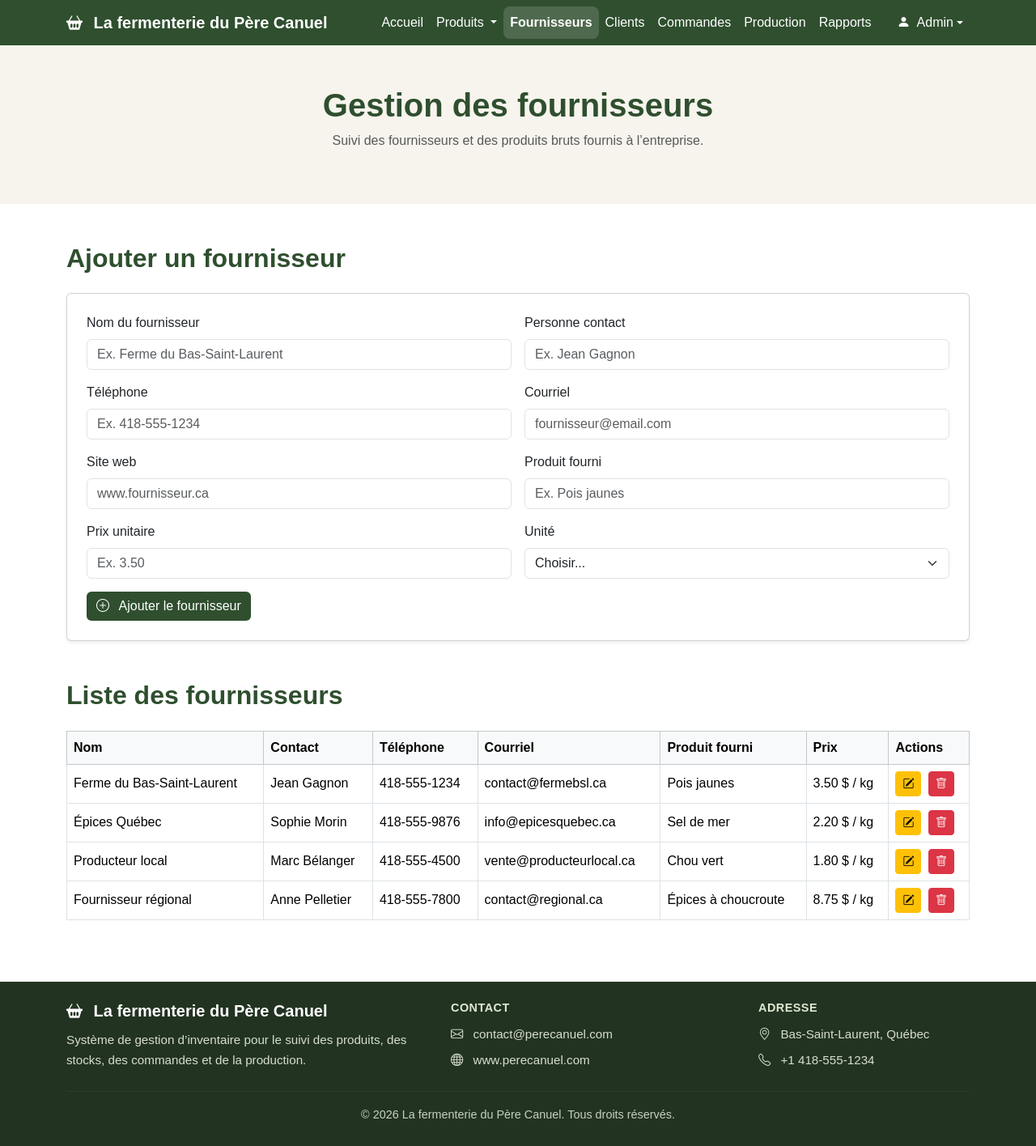
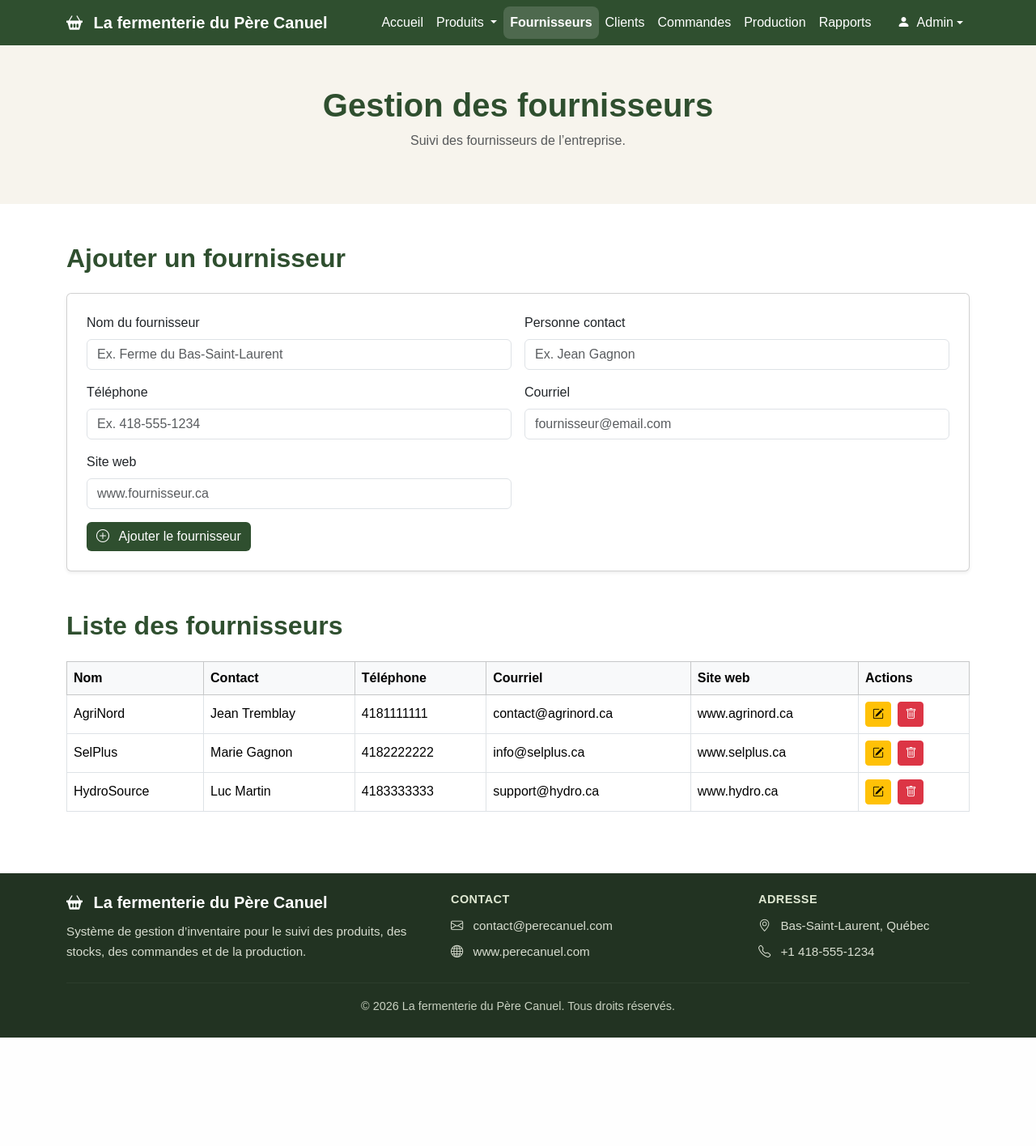
Before and after one commit to MatthewOPJ/Travail_De_Session_BD, a PHP site: page /fournisseurs.php in a window 1280 px wide. Shown: the whole page at 81% size. After the commit the page ends 1282 px from the top, so only its background shows below. Run offline with PHP 8.4, Linux system fonts and the light colour scheme; data comes from the database, SQL or seed files in the repository.

Commit message:
ajout du fournisseur.php correctement

```diff
--- a/TravailSessionBD/fournisseurs.php
+++ b/TravailSessionBD/fournisseurs.php
@@ -1,16 +1,82 @@
+<?php
+require_once "liaisonBD.php";
+
+/* AJOUTER */
+if (isset($_POST["ajouter"])) {
+  $sql = "INSERT INTO fournisseur
+          (nom, telephone, email, site_web, personne_de_contact)
+          VALUES (:nom, :telephone, :email, :site_web, :personne_de_contact)";
+
+  $stmt = $pdo->prepare($sql);
+  $stmt->execute([
+    ":nom" => $_POST["nom"],
+    ":telephone" => $_POST["telephone"],
+    ":email" => $_POST["email"],
+    ":site_web" => $_POST["site_web"],
+    ":personne_de_contact" => $_POST["personne_de_contact"]
+  ]);
+
+  header("Location: " . $_SERVER["PHP_SELF"]);
+  exit;
+}
+
+/* MODIFIER */
+if (isset($_POST["modifier"])) {
+  $sql = "UPDATE fournisseur
+          SET nom = :nom,
+              telephone = :telephone,
+              email = :email,
+              site_web = :site_web,
+              personne_de_contact = :personne_de_contact
+          WHERE id_fournisseur = :id";
+
+  $stmt = $pdo->prepare($sql);
+  $stmt->execute([
+    ":nom" => $_POST["nom"],
+    ":telephone" => $_POST["telephone"],
+    ":email" => $_POST["email"],
+    ":site_web" => $_POST["site_web"],
+    ":personne_de_contact" => $_POST["personne_de_contact"],
+    ":id" => $_POST["id_fournisseur"]
+  ]);
+
+  header("Location: " . $_SERVER["PHP_SELF"]);
+  exit;
+}
+
+/* SUPPRIMER */
+if (isset($_POST["supprimer"])) {
+  $sql = "DELETE FROM fournisseur WHERE id_fournisseur = :id";
+
+  $stmt = $pdo->prepare($sql);
+  $stmt->execute([
+    ":id" => $_POST["id_fournisseur"]
+  ]);
+
+  header("Location: " . $_SERVER["PHP_SELF"]);
+  exit;
+}
+
+/* LISTE */
+$sql = "SELECT * FROM fournisseur";
+$stmt = $pdo->query($sql);
+$fournisseurs = $stmt->fetchAll(PDO::FETCH_ASSOC);
+?>
+
 <!DOCTYPE html>
 <html lang="fr">
 <head>
   <meta charset="UTF-8">
   <meta name="viewport" content="width=device-width, initial-scale=1">
   <title>Fournisseurs - Père Canuel</title>
+
   <link href="https://cdn.jsdelivr.net/npm/bootstrap@5.3.3/dist/css/bootstrap.min.css" rel="stylesheet">
   <link href="https://cdn.jsdelivr.net/npm/bootstrap-icons@1.11.3/font/bootstrap-icons.css" rel="stylesheet">
   <link type="text/css" rel="stylesheet" href="styles/fournisseurs.css"/>
-  <?php require_once "liaisonBD.php"; ?>
 </head>
 
 <body>
+
 <nav class="navbar navbar-expand-lg navbar-dark">
   <div class="container">
     <a class="navbar-brand fw-bold" href="index.php">
@@ -83,68 +149,50 @@
 <header class="page-header">
   <div class="container">
     <h1>Gestion des fournisseurs</h1>
-      <p class="text-muted">Suivi des fournisseurs et des produits bruts fournis à l’entreprise.</p>
+    <p class="text-muted">Suivi des fournisseurs de l’entreprise.</p>
   </div>
 </header>
 
 <main class="container my-5">
   <section class="mb-5">
     <h2 class="section-title mb-4">Ajouter un fournisseur</h2>
+
     <div class="card shadow-sm p-4">
-        <form>
+      <form method="POST">
         <div class="row g-3">
+
           <div class="col-md-6">
-              <label for="nomFournisseur" class="form-label">Nom du fournisseur</label>
-              <input type="text" class="form-control" id="nomFournisseur" placeholder="Ex. Ferme du Bas-Saint-Laurent">
+            <label class="form-label">Nom du fournisseur</label>
+            <input type="text" class="form-control" name="nom" placeholder="Ex. Ferme du Bas-Saint-Laurent" required>
           </div>
 
           <div class="col-md-6">
-              <label for="contactFournisseur" class="form-label">Personne contact</label>
-              <input type="text" class="form-control" id="contactFournisseur" placeholder="Ex. Jean Gagnon">
+            <label class="form-label">Personne contact</label>
+            <input type="text" class="form-control" name="personne_de_contact" placeholder="Ex. Jean Gagnon">
           </div>
 
           <div class="col-md-6">
-              <label for="telephoneFournisseur" class="form-label">Téléphone</label>
-              <input type="text" class="form-control" id="telephoneFournisseur" placeholder="Ex. 418-555-1234">
+            <label class="form-label">Téléphone</label>
+            <input type="text" class="form-control" name="telephone" placeholder="Ex. 418-555-1234">
           </div>
 
           <div class="col-md-6">
-              <label for="courrielFournisseur" class="form-label">Courriel</label>
-              <input type="email" class="form-control" id="courrielFournisseur" placeholder="fournisseur@email.com">
+            <label class="form-label">Courriel</label>
+            <input type="email" class="form-control" name="email" placeholder="fournisseur@email.com">
           </div>
 
           <div class="col-md-6">
-              <label for="siteFournisseur" class="form-label">Site web</label>
-              <input type="text" class="form-control" id="siteFournisseur" placeholder="www.fournisseur.ca">
-            </div>
-
-            <div class="col-md-6">
-              <label for="produitFourni" class="form-label">Produit fourni</label>
-              <input type="text" class="form-control" id="produitFourni" placeholder="Ex. Pois jaunes">
-            </div>
-
-            <div class="col-md-6">
-              <label for="prixProduit" class="form-label">Prix unitaire</label>
-              <input type="number" class="form-control" id="prixProduit" placeholder="Ex. 3.50">
-            </div>
-
-            <div class="col-md-6">
-              <label for="uniteProduit" class="form-label">Unité</label>
-              <select class="form-select" id="uniteProduit">
-                <option selected>Choisir...</option>
-                <option>kg</option>
-                <option>g</option>
-                <option>L</option>
-                <option>unité</option>
-              </select>
+            <label class="form-label">Site web</label>
+            <input type="text" class="form-control" name="site_web" placeholder="www.fournisseur.ca">
           </div>
 
           <div class="col-12">
-              <button type="submit" class="btn btn-principal">
+            <button type="submit" name="ajouter" class="btn btn-principal">
               <i class="bi bi-plus-circle me-2"></i>
               Ajouter le fournisseur
             </button>
           </div>
+
         </div>
       </form>
     </div>
@@ -152,6 +200,7 @@
 
   <section>
     <h2 class="section-title mb-4">Liste des fournisseurs</h2>
+
     <div class="table-responsive">
       <table class="table table-bordered align-middle">
         <thead class="table-light">
@@ -160,81 +209,48 @@
             <th>Contact</th>
             <th>Téléphone</th>
             <th>Courriel</th>
-              <th>Produit fourni</th>
-              <th>Prix</th>
+            <th>Site web</th>
             <th>Actions</th>
           </tr>
         </thead>
 
         <tbody>
+          <?php foreach ($fournisseurs as $fournisseur): ?>
             <tr>
-              <td>Ferme du Bas-Saint-Laurent</td>
-              <td>Jean Gagnon</td>
-              <td>418-555-1234</td>
-              <td>contact@fermebsl.ca</td>
-              <td>Pois jaunes</td>
-              <td>3.50 $ / kg</td>
+              <td><?= htmlspecialchars($fournisseur["nom"]) ?></td>
+              <td><?= htmlspecialchars($fournisseur["personne_de_contact"]) ?></td>
+              <td><?= htmlspecialchars($fournisseur["telephone"]) ?></td>
+              <td><?= htmlspecialchars($fournisseur["email"]) ?></td>
+              <td><?= htmlspecialchars($fournisseur["site_web"]) ?></td>
               <td>
-                <button class="btn btn-sm btn-warning me-1" data-bs-toggle="modal" data-bs-target="#modifierModal">
+                <button
+                  type="button"
+                  class="btn btn-sm btn-warning me-1"
+                  data-bs-toggle="modal"
+                  data-bs-target="#modifierModal"
+                  data-id="<?= $fournisseur["id_fournisseur"] ?>"
+                  data-nom="<?= htmlspecialchars($fournisseur["nom"]) ?>"
+                  data-contact="<?= htmlspecialchars($fournisseur["personne_de_contact"]) ?>"
+                  data-telephone="<?= htmlspecialchars($fournisseur["telephone"]) ?>"
+                  data-email="<?= htmlspecialchars($fournisseur["email"]) ?>"
+                  data-site="<?= htmlspecialchars($fournisseur["site_web"]) ?>"
+                >
                   <i class="bi bi-pencil-square"></i>
                 </button>
 
-                <button class="btn btn-sm btn-danger" data-bs-toggle="modal" data-bs-target="#supprimerModal">
+                <button
+                  type="button"
+                  class="btn btn-sm btn-danger"
+                  data-bs-toggle="modal"
+                  data-bs-target="#supprimerModal"
+                  data-id="<?= $fournisseur["id_fournisseur"] ?>"
+                  data-nom="<?= htmlspecialchars($fournisseur["nom"]) ?>"
+                >
                   <i class="bi bi-trash"></i>
                 </button>
               </td>
             </tr>
-            <tr>
-              <td>Épices Québec</td>
-              <td>Sophie Morin</td>
-              <td>418-555-9876</td>
-              <td>info@epicesquebec.ca</td>
-              <td>Sel de mer</td>
-              <td>2.20 $ / kg</td>
-              <td>
-                <button class="btn btn-sm btn-warning me-1" data-bs-toggle="modal" data-bs-target="#modifierModal">
-                  <i class="bi bi-pencil-square"></i>
-                </button>
-
-                <button class="btn btn-sm btn-danger" data-bs-toggle="modal" data-bs-target="#supprimerModal">
-                  <i class="bi bi-trash"></i>
-                </button>
-              </td>
-            </tr>
-            <tr>
-              <td>Producteur local</td>
-              <td>Marc Bélanger</td>
-              <td>418-555-4500</td>
-              <td>vente@producteurlocal.ca</td>
-              <td>Chou vert</td>
-              <td>1.80 $ / kg</td>
-              <td>
-                <button class="btn btn-sm btn-warning me-1" data-bs-toggle="modal" data-bs-target="#modifierModal">
-                  <i class="bi bi-pencil-square"></i>
-                </button>
-
-                <button class="btn btn-sm btn-danger" data-bs-toggle="modal" data-bs-target="#supprimerModal">
-                  <i class="bi bi-trash"></i>
-                </button>
-              </td>
-            </tr>
-            <tr>
-              <td>Fournisseur régional</td>
-              <td>Anne Pelletier</td>
-              <td>418-555-7800</td>
-              <td>contact@regional.ca</td>
-              <td>Épices à choucroute</td>
-              <td>8.75 $ / kg</td>
-              <td>
-                <button class="btn btn-sm btn-warning me-1" data-bs-toggle="modal" data-bs-target="#modifierModal">
-                  <i class="bi bi-pencil-square"></i>
-                </button>
-
-                <button class="btn btn-sm btn-danger" data-bs-toggle="modal" data-bs-target="#supprimerModal">
-                  <i class="bi bi-trash"></i>
-                </button>
-              </td>
-            </tr>
+          <?php endforeach; ?>
         </tbody>
       </table>
     </div>
@@ -290,93 +306,125 @@
   </div>
 </footer>
 
-  <!-- Ça c'est le modal de modification fournisseur d'accord Mr Beaulieu hahaha-->
+<!-- MODIFIER MODAL -->
 <div class="modal fade" id="modifierModal" tabindex="-1" aria-labelledby="modifierModalLabel" aria-hidden="true">
   <div class="modal-dialog modal-lg">
-      <div class="modal-content">
+    <form method="POST" class="modal-content">
+
       <div class="modal-header">
         <h5 class="modal-title" id="modifierModalLabel">
           Modifier fournisseur
         </h5>
         <button type="button" class="btn-close" data-bs-dismiss="modal" aria-label="Fermer"></button>
       </div>
+
       <div class="modal-body">
-          <form>
+        <input type="hidden" name="id_fournisseur" id="modifier_id">
+
         <div class="row g-3">
+
           <div class="col-md-6">
-              <label for="nomFournisseur" class="form-label">Nom du fournisseur</label>
-              <input type="text" class="form-control" id="nomFournisseur">
+            <label class="form-label">Nom du fournisseur</label>
+            <input type="text" class="form-control" name="nom" id="modifier_nom" required>
           </div>
 
           <div class="col-md-6">
-              <label for="contactFournisseur" class="form-label">Personne contact</label>
-              <input type="text" class="form-control" id="contactFournisseur">
+            <label class="form-label">Personne contact</label>
+            <input type="text" class="form-control" name="personne_de_contact" id="modifier_contact">
           </div>
 
           <div class="col-md-6">
-              <label for="telephoneFournisseur" class="form-label">Téléphone</label>
-              <input type="text" class="form-control" id="telephoneFournisseur">
+            <label class="form-label">Téléphone</label>
+            <input type="text" class="form-control" name="telephone" id="modifier_telephone">
           </div>
 
           <div class="col-md-6">
-              <label for="courrielFournisseur" class="form-label">Courriel</label>
-              <input type="email" class="form-control" id="courrielFournisseur">
+            <label class="form-label">Courriel</label>
+            <input type="email" class="form-control" name="email" id="modifier_email">
           </div>
 
           <div class="col-md-6">
-              <label for="siteFournisseur" class="form-label">Site web</label>
-              <input type="text" class="form-control" id="siteFournisseur">
+            <label class="form-label">Site web</label>
+            <input type="text" class="form-control" name="site_web" id="modifier_site">
           </div>
 
-            <div class="col-md-6">
-              <label for="produitFourni" class="form-label">Produit fourni</label>
-              <input type="text" class="form-control" id="produitFourni">
+        </div>
       </div>
 
-            <div class="col-md-6">
-              <label for="prixProduit" class="form-label">Prix unitaire</label>
-              <input type="number" class="form-control" id="prixProduit">
-            </div>
-
-            <div class="col-md-6">
-              <label for="uniteProduit" class="form-label">Unité</label>
-              <select class="form-select" id="uniteProduit">
-                <option selected>Choisir...</option>
-                <option>kg</option>
-                <option>g</option>
-                <option>L</option>
-                <option>unité</option>
-              </select>
-            </div>
-          </div>
-        </form>        </div>
       <div class="modal-footer">
         <button type="button" class="btn btn-secondary" data-bs-dismiss="modal">
           Annuler
         </button>
-          <button type="submit" class="btn btn-principal" onclick="">
+
+        <button type="submit" name="modifier" class="btn btn-principal">
           <i class="bi bi-check-circle me-2"></i>
           Modifier
         </button>
       </div>
-      </div>
+
+    </form>
   </div>
 </div>
 
-  <!--Modal de confirmation de suppression -->
-  <div class="modal fade" id="supprimerModal" tabindex="-1">
+<!-- SUPPRIMER MODAL -->
+<div class="modal fade" id="supprimerModal" tabindex="-1" aria-labelledby="supprimerModalLabel" aria-hidden="true">
   <div class="modal-dialog">
-      <div class="modal-content">
-        <div class="modal-header"><h5 class="modal-title">Confirmation</h5></div>
-        <div class="modal-body">Supprimer ce client ?</div>
+    <form method="POST" class="modal-content">
+
+      <div class="modal-header">
+        <h5 class="modal-title" id="supprimerModalLabel">Confirmation</h5>
+        <button type="button" class="btn-close" data-bs-dismiss="modal" aria-label="Fermer"></button>
+      </div>
+
+      <div class="modal-body">
+        <input type="hidden" name="id_fournisseur" id="supprimer_id">
+
+        <p>
+          Voulez-vous vraiment supprimer
+          <strong id="supprimer_nom"></strong> ?
+        </p>
+      </div>
+
       <div class="modal-footer">
-          <button type="button" class="btn btn-secondary" data-bs-dismiss="modal">Annuler</button>
-          <button type="button" class="btn btn-danger">Supprimer</button>
+        <button type="button" class="btn btn-secondary" data-bs-dismiss="modal">
+          Annuler
+        </button>
+
+        <button type="submit" name="supprimer" class="btn btn-danger">
+          <i class="bi bi-trash me-2"></i>
+          Supprimer
+        </button>
       </div>
-      </div>
+
+    </form>
   </div>
 </div>
 
 <script src="https://cdn.jsdelivr.net/npm/bootstrap@5.3.3/dist/js/bootstrap.bundle.min.js"></script>
+
+<script>
+const modifierModal = document.getElementById("modifierModal");
+
+modifierModal.addEventListener("show.bs.modal", function (event) {
+  const button = event.relatedTarget;
+
+  document.getElementById("modifier_id").value = button.getAttribute("data-id");
+  document.getElementById("modifier_nom").value = button.getAttribute("data-nom");
+  document.getElementById("modifier_contact").value = button.getAttribute("data-contact");
+  document.getElementById("modifier_telephone").value = button.getAttribute("data-telephone");
+  document.getElementById("modifier_email").value = button.getAttribute("data-email");
+  document.getElementById("modifier_site").value = button.getAttribute("data-site");
+});
+
+const supprimerModal = document.getElementById("supprimerModal");
+
+supprimerModal.addEventListener("show.bs.modal", function (event) {
+  const button = event.relatedTarget;
+
+  document.getElementById("supprimer_id").value = button.getAttribute("data-id");
+  document.getElementById("supprimer_nom").textContent = button.getAttribute("data-nom");
+});
+</script>
+
 </body>
 </html>
```
Lines whose indentation alone changed are shown as unchanged.
